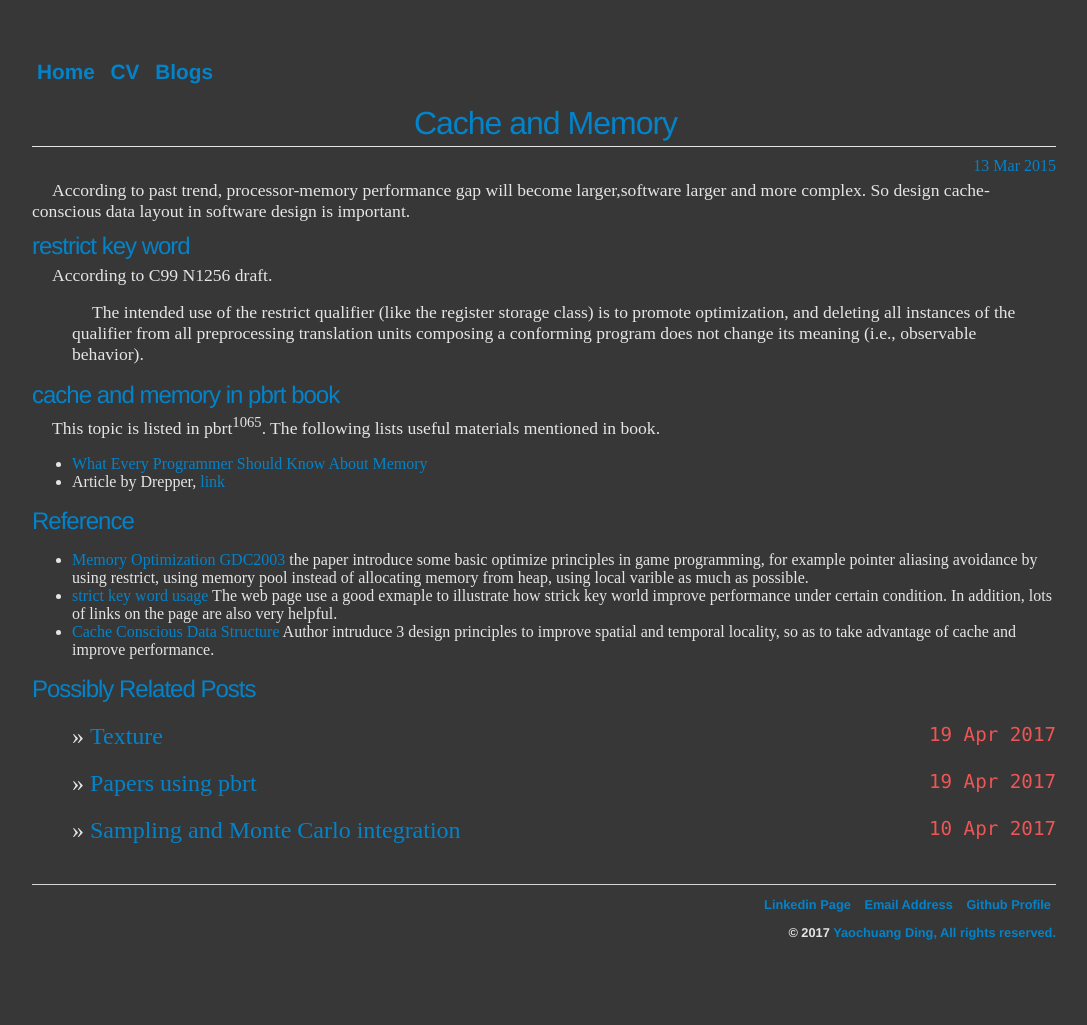
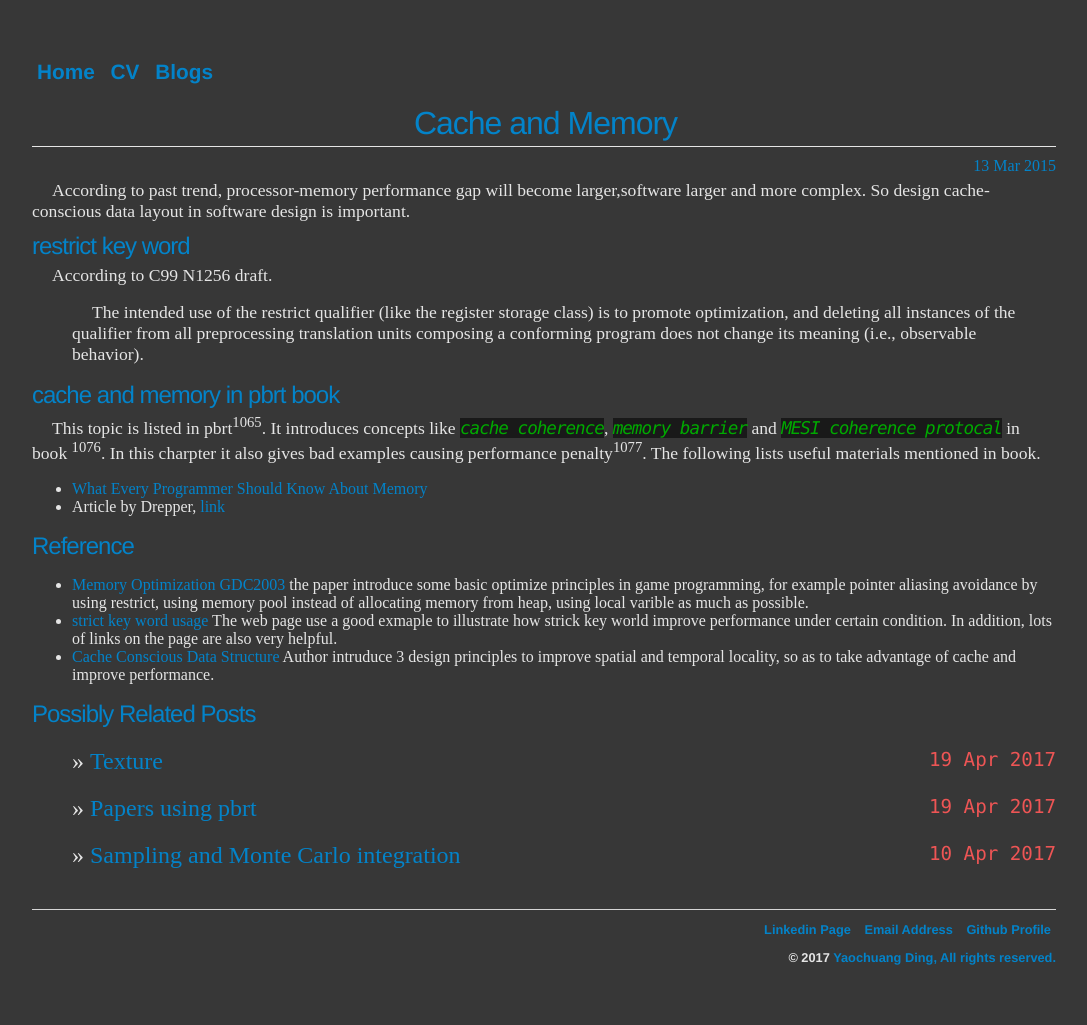
Before and after one commit to ychding11/ychding11.github.io, a Jekyll site: the page built from _posts/2015-03-13-Cache-and-Memory-Optimization.md, in a window 1280 px wide. Shown: the whole page, without its empty margins (96-1183 px from the left). Built offline with Jekyll 4.4.1, drawn with Linux system fonts in a browser that asks for light colours; before the commit the page ends 1000 px from its top, so only the background shows below that.

Commit message:
adding cache related content.

```diff
--- a/_posts/2015-03-13-Cache-and-Memory-Optimization.md
+++ b/_posts/2015-03-13-Cache-and-Memory-Optimization.md
@@ -16,7 +16,9 @@ According to C99 N1256 draft.
 
 ## cache and memory in pbrt book
 
-This topic is listed in pbrt<sup>1065</sup>. The following lists useful materials mentioned in book.
+This topic is listed in pbrt<sup>1065</sup>. It introduces concepts like *cache coherence*, *memory barrier* and
+*MESI coherence protocal* in book <sup>1076</sup>. In this charpter it also gives bad examples causing performance
+penalty<sup>1077</sup>. The following lists useful materials mentioned in book.
 
 - [What Every Programmer Should Know About Memory](https://people.freebsd.org/~lstewart/articles/cpumemory.pdf)
 - Article by Drepper, [link](https://lwn.net/Articles/255364/)
```
